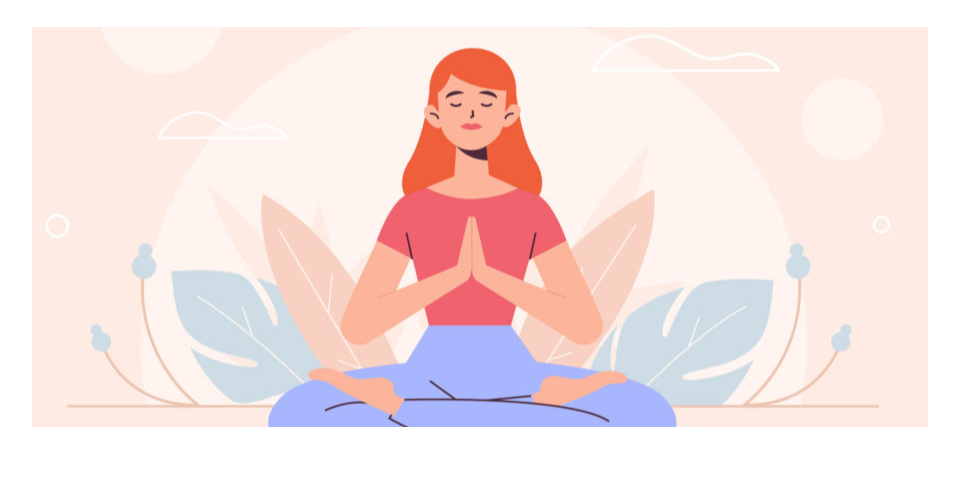
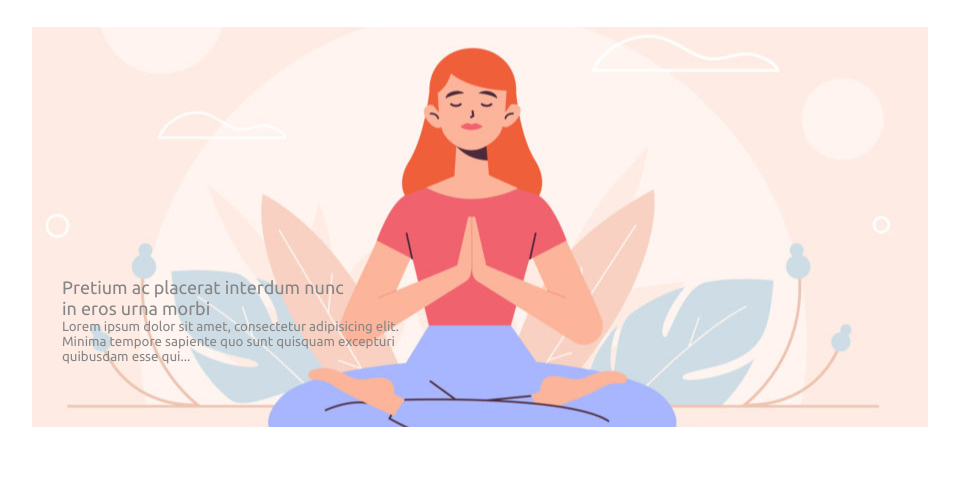
Before and after one commit to fdeluca85/htmlcss-wp, a plain HTML site: page index.html in a window 1280 px wide. Shown: the part 153-657 px from the top of the page, without its empty margins (160-1119 px from the left). Drawn offline with Linux system fonts and the light colour scheme.

Commit message:
jumbotron txt

```diff
--- a/css/style.css
+++ b/css/style.css
@@ -63,7 +63,20 @@ nav{
     background-image: url(../img/banner.jpg);
     background-position: center;
 }
-
+.jumbotron-txt{
+width: 40%;
+  position: relative;
+  top: 250px;
+  margin: 30px;
+}
+.txt-b{
+    font-size: large;
+    display: block;
+}
+.txt-s{
+    font-size: smaller;
+    display: block;
+}
 /* ******main****** */
 .sezione-principale{
     margin-bottom: 200px;
--- a/index.html
+++ b/index.html
@@ -32,7 +32,13 @@
         <!-- sezione main -->
         <main>
             <div class="jumbotron">
-                <div class=""></div>
+                <div class="jumbotron-txt">
+                    <span class="txt-b">Pretium ac placerat interdum nunc</span>
+                    <span class="txt-b">in eros urna morbi</span>
+                    <span class="txt-s">Lorem ipsum dolor sit amet, consectetur adipisicing elit.</span>
+                    <span class="txt-s">Minima tempore sapiente quo sunt quisquam excepturi quibusdam esse qui...</span>
+
+                </div>
             </div>
 
          <div class="sezione-principale clearfix ">
```
